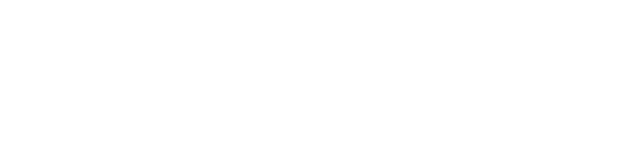
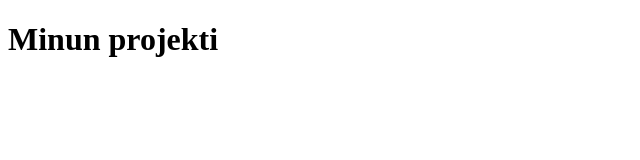
Before and after one commit to taitoweb16/OmaRepo, a plain HTML site: page index.html in a window 1280 px wide. Shown: the whole page, without its empty margins (0-640 px from the left). Drawn offline with Linux system fonts and the light colour scheme.

Commit message:
Added page title

```diff
--- a/index.html
+++ b/index.html
@@ -6,6 +6,6 @@
     <title>Projekti</title>
 </head>
 <body>
-
+    <h1>Minun projekti</h1>
 </body>
 </html>
```
